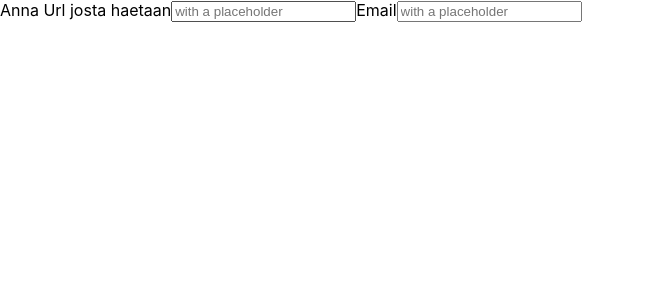
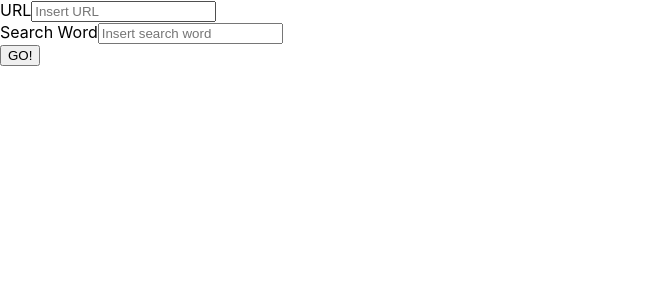
Before and after one commit to PaulaSazonov/zoohackathon-frontend, a React (Create React App) app: page / in a window 1280 px wide. Shown: the top 300 px of the page, without its empty margins (0-645 px from the left). Built offline with nearby package versions, Linux system fonts and the light colour scheme.

Commit message:
search form returns an object

```diff
--- a/src/Components/SearchForm.js
+++ b/src/Components/SearchForm.js
@@ -1,29 +1,62 @@
-import React, {Component } from 'react';
-import { Form, FormGroup, Label, Input } from 'reactstrap';
+import React, { Component } from 'react';
+import { Form, FormGroup, Label, Input, Button, Container } from 'reactstrap';
 
 export default class SearchForm extends Component {
   constructor(props) {
     super(props);
     this.state = {
       searchUrl: '',
-            searchWord: '',
+      searchWord: ''
     };
   }
 
-    componentDidMount() {
+  componentDidMount() {}
 
+  handleChange = e => {
+      const id = e.target.id
+      const value = e.target.value
+
+      if(id === "searchUrl"){
+        this.setState({searchUrl: value})
+      } else {
+        this.setState({searchWord: value})
+      }
+
+      console.log(this.state)
+  }
+
+  handleSubmit = e => {
+    e.preventDefault()
+    console.log("state on submit: ", this.state)
   }
 
   render() {
-        return(
+    return (
+      <Container>
         <Form>
           <FormGroup>
-              <Label for="searchUrl">Anna Url josta haetaan</Label>
-              <Input type="text" name="searchUrl" id="searchUrl" placeholder="with a placeholder" />
-              <Label for="searchWord">Email</Label>
-              <Input type="text" name="searchWord" id="searchWord" placeholder="with a placeholder" />
+            <Label for='searchUrl'>URL</Label>
+            <Input
+              type='text'
+              name='searchUrl'
+              id='searchUrl'
+              placeholder='Insert URL'
+              onChange={this.handleChange}
+            />
+            </FormGroup>
+            <FormGroup>
+            <Label for='searchWord'>Search Word</Label>
+            <Input
+              type='text'
+              name='searchWord'
+              id='searchWord'
+              placeholder='Insert search word'
+              onChange={this.handleChange}
+            />
           </FormGroup>
         </Form>
-        )
+        <Button color='primary' onClick={this.handleSubmit}>GO!</Button>
+      </Container>
+    );
   }
 }
```
Also changed, not shown: 1 other file (tests, documents, lock files or other folders). Lines whose indentation alone changed are shown as unchanged.
